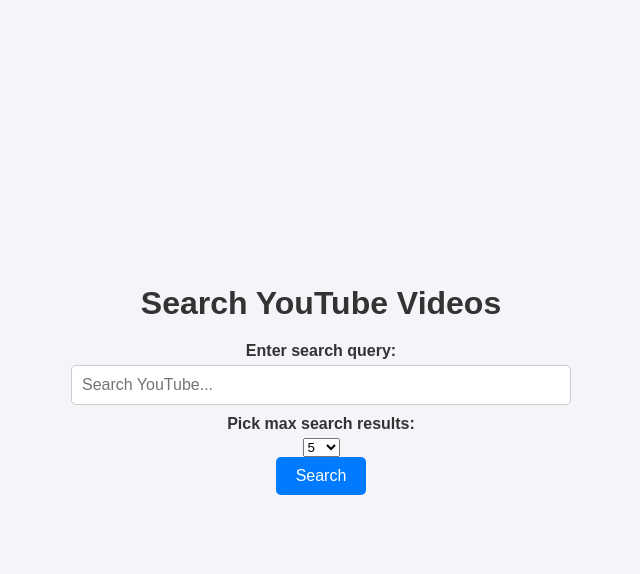
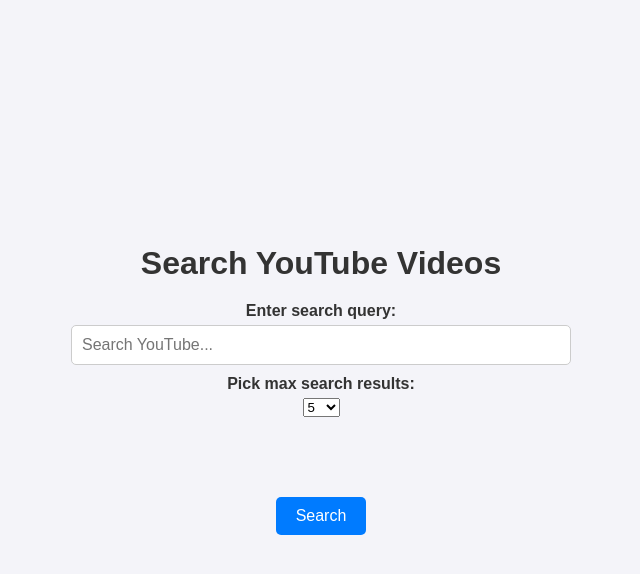
Before and after one commit to Lewyyy00/SentimentTube, a Flask app: page / in a window 1280 px wide. Shown: the top 574 px of the page, without its empty margins (319-959 px from the left). Run offline with Flask 3, Linux system fonts and the light colour scheme.

Commit message:
search button was moved a little lower

```diff
--- a/src/static/styles.css
+++ b/src/static/styles.css
@@ -99,3 +99,7 @@
 a:hover {
     text-decoration: underline;
 }
+
+.search-button {
+    margin-top: 80px;
+}
--- a/src/templates/index.html
+++ b/src/templates/index.html
@@ -21,7 +21,7 @@
             <option value="15">15</option>
         </select>
 
-        <button type="submit">Search</button>
+        <button type="submit" class="search-button">Search</button>
     </form>
 
     <!-- results section -->
```
